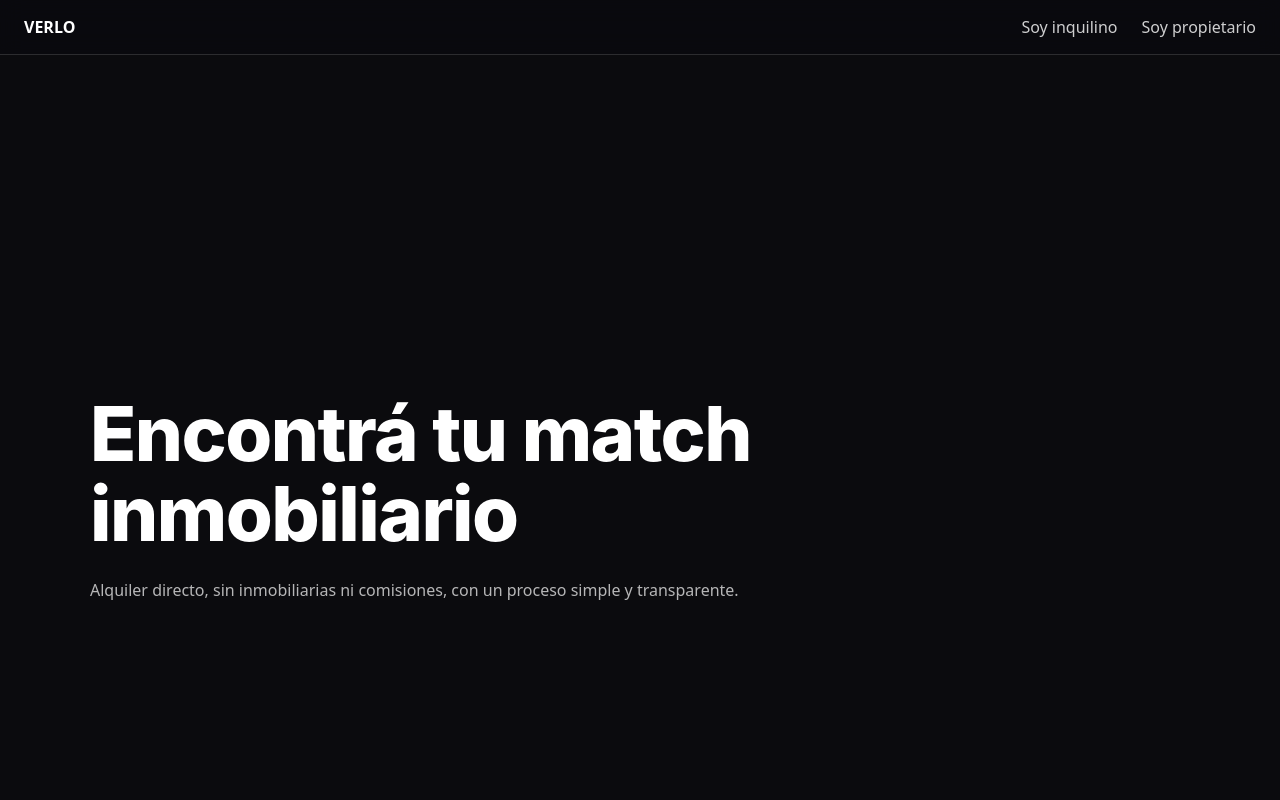
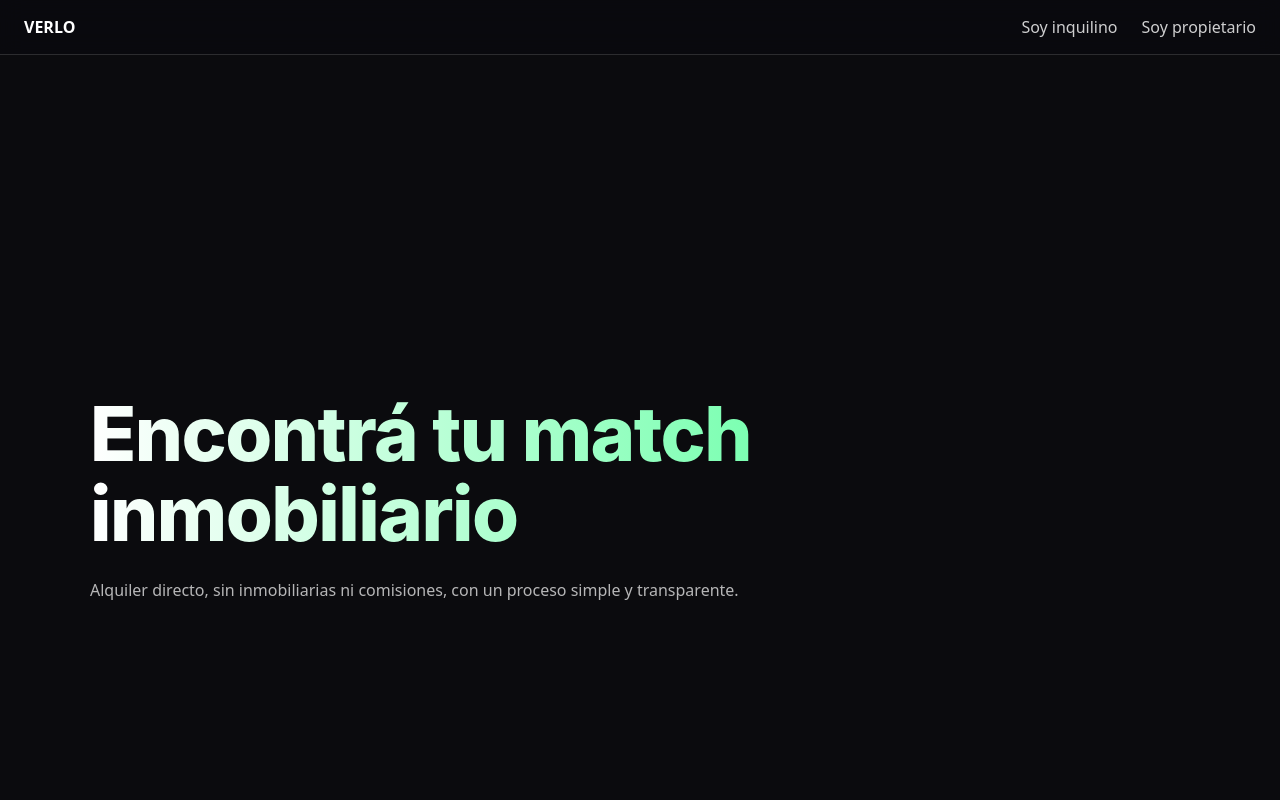
Before and after one commit to rentverlo-dotcom/verlo, a Next.js app: page / in a window 1280 px wide. Shown: the top 800 px of the page. Built offline with nearby package versions, Linux system fonts and the light colour scheme.

Commit message:
Update page.tsx

```diff
--- a/app/page.tsx
+++ b/app/page.tsx
@@ -21,7 +21,9 @@ export default function HomePage() {
         }}
       >
         <div className="container">
-          <h1>Encontrá tu match inmobiliario</h1>
+          <h1 className="hero-title">
+  Encontrá tu match inmobiliario
+</h1>
           <p>
             Alquiler directo, sin inmobiliarias ni comisiones, con un proceso
             simple y transparente.
```
